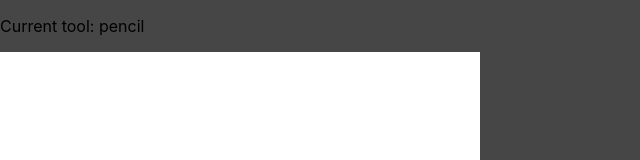
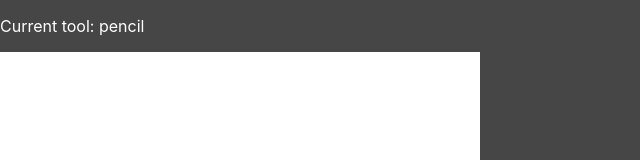
Before and after one commit to Microwave-WYB/pixel_art, a React (Create React App) app: page / in a window 1280 px wide. Shown: the top 160 px of the page, without its empty margins (0-640 px from the left). Built offline with nearby package versions, Linux system fonts and the light colour scheme.

Commit message:
Change style

```diff
--- a/src/styles/App.css
+++ b/src/styles/App.css
@@ -1,6 +1,10 @@
 .App {
   text-align: center;
   /* cursor: none; */
+}
+
+p {
+  color: white;
 }
 
 #toolbox {
```
